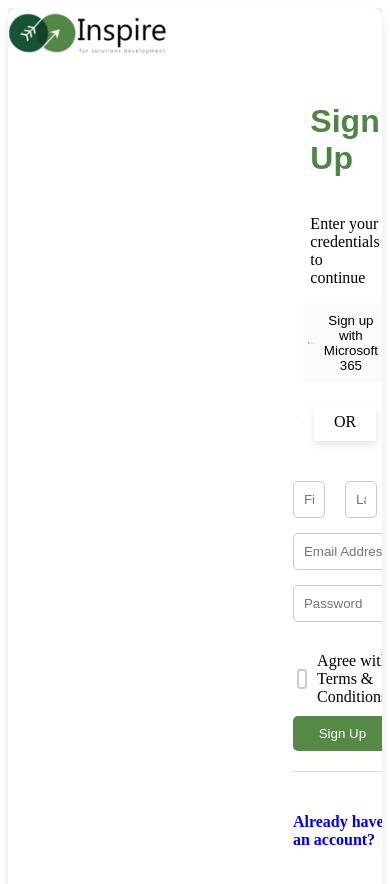
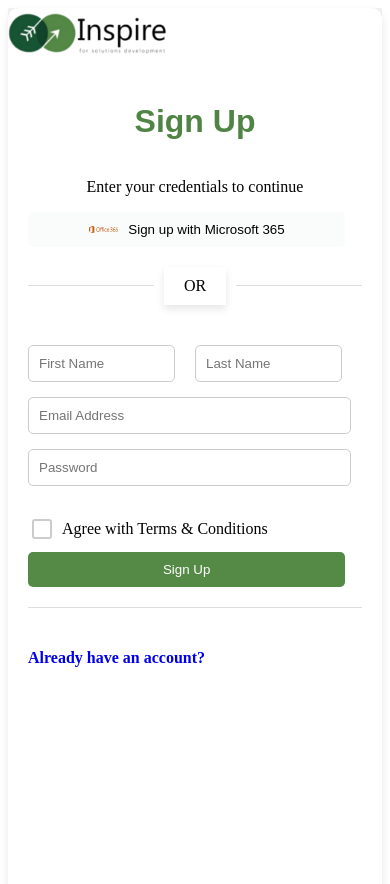
Before and after one commit to ALsaeed323/react_task, a React (Create React App) app: page / in a window 390 px wide. Shown: the top 884 px of the page. Built offline with nearby package versions, Linux system fonts and the light colour scheme.

Commit message:
use media query && react-hook-form

```diff
--- a/src/components/Signup.css
+++ b/src/components/Signup.css
@@ -19,7 +19,9 @@
   justify-content: center;
   align-items: center;
   padding: 20px;
-  max-width: 500px; /* Set a max-width for better readability */
+  max-width: 500px;
+  margin-left: 0px;
+
 }
 
 .signup-right {
@@ -38,14 +40,11 @@
     display: block;
     padding-bottom: 180px;
   }
+
 }
 @media (max-width: 1366px) {
   .signup-right {
     display: none;
-  }
-  .signup-left{
-    margin-left: 300px;
-
   }
   .signup-container {
     display: block;
```
